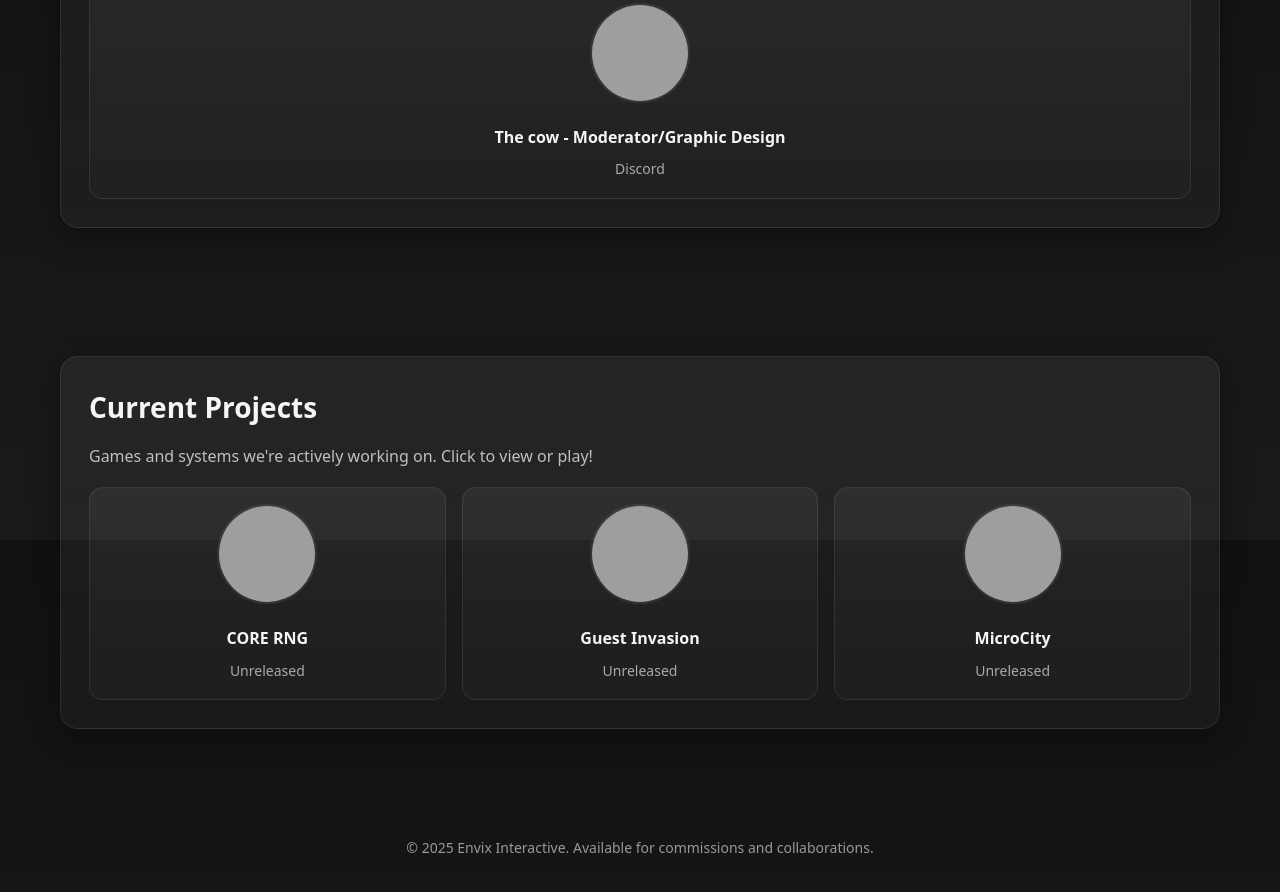
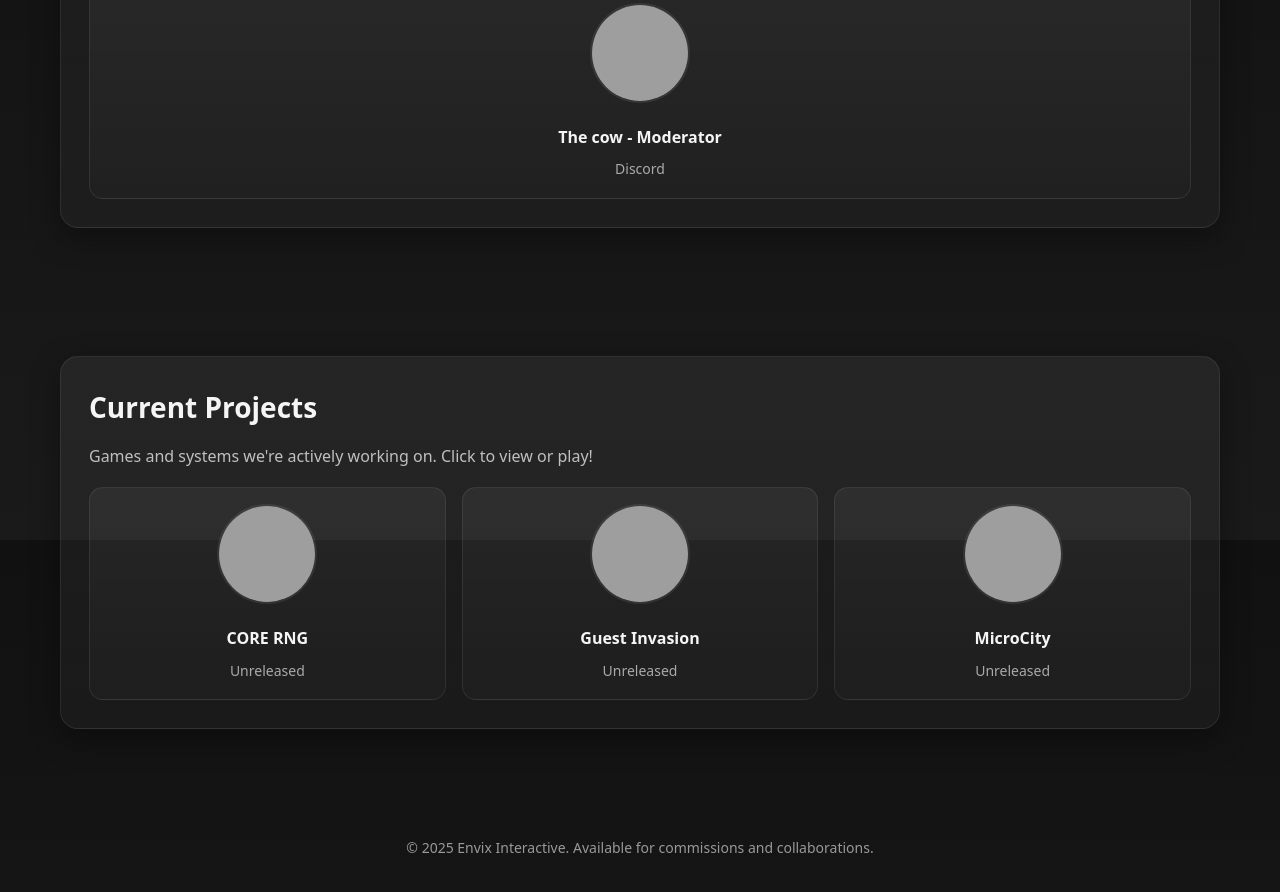
Before and after one commit to envixinteractive/envix-site, a plain HTML site: page index.html in a window 1280 px wide. Shown: the part 1860-2752 px from the top of the page. Drawn offline with Linux system fonts and the light colour scheme; grey boxes are pictures that could not be loaded.

Commit message:
Update index.html

```diff
--- a/index.html
+++ b/index.html
@@ -199,7 +199,7 @@
                </div>
               <div class="team-member">
                 <img src="https://cdn.discordapp.com/avatars/1206439832201470012/94e0ed02c2907b27a9e86ddc41f82f3e.png?size=1024" alt="Member Name">
-                <h3>The cow - Moderator/Graphic Design</h3>
+                <h3>The cow - Moderator</h3>
                 <a href="https://discord.com/users/1206439832201470012" target="_blank">Discord</a>
                  </div>
               </div>
```
